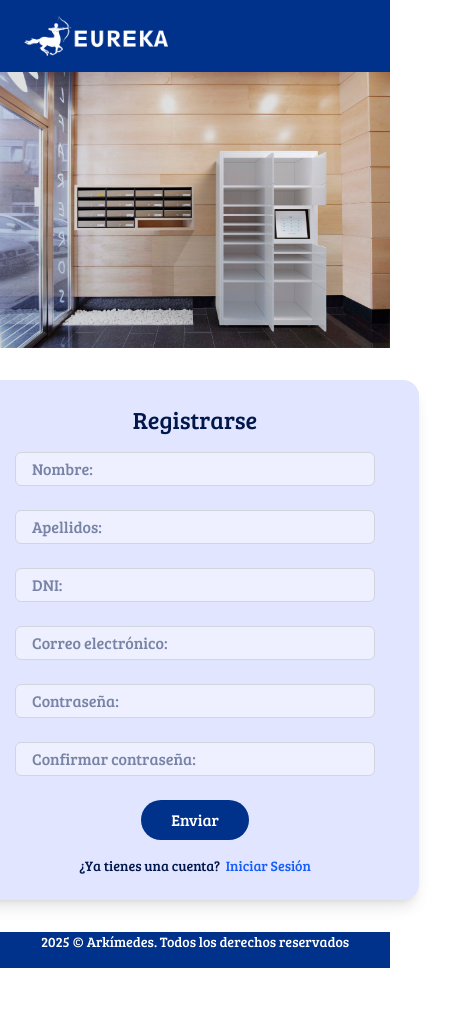
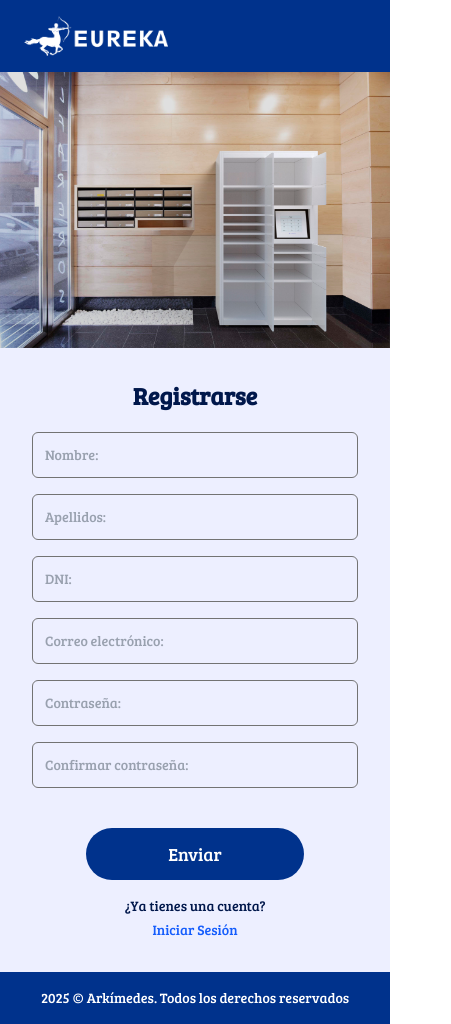
Before and after one commit to Ayuik/buzon-inteligente-FE-testing, a React (Vite) app: page /register in a window 390 px wide. Shown: the whole page, 451 px wide, since content can reach past the window. Before the commit the page ends 968 px from the top, so only its background shows below. Built offline with nearby package versions, Linux system fonts and the light colour scheme.

Commit message:
fix RegisterForm styles, responsive design

```diff
--- a/src/components/RegisterForm.jsx
+++ b/src/components/RegisterForm.jsx
@@ -1,12 +1,17 @@
-import React, { useState } from 'react';
-import { useForm } from 'react-hook-form';
+import React, { useState } from "react";
+import { useForm } from "react-hook-form";
 import { SuccessModal } from "./SuccessModal";
-import { Link } from 'react-router-dom';
+import { Link } from "react-router-dom";
 
 export const RegisterForm = () => {
   const [errorMessage, setErrorMessage] = useState("");
   const [showPopover, setShowPopover] = useState(false);
-    const { register, handleSubmit, watch, formState: { errors } } = useForm();
+  const {
+    register,
+    handleSubmit,
+    watch,
+    formState: { errors },
+  } = useForm();
   const onSubmit = async (data) => {
     setErrorMessage("");
     const encodedPassword = btoa(data.password);
@@ -15,13 +20,13 @@ export const RegisterForm = () => {
       userName: data.nombre,
       userSurname: data.apellidos,
       userEmail: data.email,
-        userPassword: encodedPassword
+      userPassword: encodedPassword,
     };
     try {
       const response = await fetch("http://localhost:8080/api/auth/register", {
         method: "POST",
         headers: { "Content-Type": "application/json" },
-            body: JSON.stringify(requestBody)
+        body: JSON.stringify(requestBody),
       });
       if (response.status === 201) {
         setShowPopover(true);
@@ -35,51 +40,135 @@ export const RegisterForm = () => {
     }
   };
   return (
-        <div id="register-form-container" className="form-container flex items-center justify-center bg-white relative font-bree p-8">
-            <div id="register-form-card" className="bg-[#E1E5FF] p-6 rounded-2xl w-md shadow-lg border-gray-300">
-                <h2 id="form-title" className="text-2xl text-center text-[#00174B] mb-4 font-bree">
-                 Registrarse
-                </h2>
-            <form id="register-form" className="space-y-6 w-[90%] mx-auto" onSubmit={handleSubmit(onSubmit)}>
-                <input id="input-name" type="text" placeholder="Nombre:"
-                {...register('nombre', { required: 'Required field' })} className="w-full px-4 py-1 rounded-md border border-gray-300 bg-[#EEF0FF] text-[#00174B] focus:outline-none focus:ring-1"/>
-                {errors.nombre && <p className="text-red-600 "> {errors.nombre.message}</p>}
-                <input id="input-apellidos" type="text" placeholder="Apellidos:"
-                {...register('apellidos', { required: 'Required field' })} className="w-full px-4 py-1 rounded-md border border-gray-300 bg-[#EEF0FF] text-[#00174B] focus:outline-none focus:ring-1"/>
-                {errors.apellidos && <p className="text-red-600 text-sm"> {errors.apellidos.message}</p>}
-                <input id="input-dni" type="text" placeholder="DNI:"
-                {...register('dni', { required: 'Required field', pattern: { value: /^\d{8}[A-Za-z]$/, message: 'Formato de DNI no válido (8 cifras y una letra)' }})} className="w-full px-4 py-1 rounded-md border border-gray-300 bg-[#EEF0FF] text-[#00174B] focus:outline-none focus:ring-1"/>
-                {errors.dni && <p className="text-red-600 text-sm"> {errors.dni.message}</p>}
-                <input id="input-email" type="email" placeholder="Correo electrónico:"
-                {...register('email', { required: 'Required field', pattern: { value: /^[^@]+@[^@]+\.[a-zA-Z]{2,}$/, message: 'Correo no válido' }})} className="w-full px-4 py-1 rounded-md border border-gray-300 bg-[#EEF0FF] text-[#00174B] focus:outline-none focus:ring-1"/>
-                {errors.email && <p className="text-red-600 text-sm"> {errors.email.message}</p>}
-                <input id="input-password" type="password" placeholder="Contraseña:"
-                {...register('password', { required: 'Required field', minLength: { value: 8, message: 'La contraseña debe tener al menos 8 caracteres' }})}  className="w-full px-4 py-1 rounded-md border border-gray-300 bg-[#EEF0FF] text-[#00174B] focus:outline-none focus:ring-1"/>
-                {errors.password && <p className="text-red-600 text-sm"> {errors.password.message}</p>}
-                <input id="input-confirm-password" type="password" placeholder="Confirmar contraseña:"
-                {...register('confirmPassword', { required: 'Required field',
-                validate: value => value === watch('password') || 'Las contraseñas no coinciden' })} className="w-full px-4 py-1 rounded-md border border-gray-300 bg-[#EEF0FF] text-[#00174B] focus:outline-none focus:ring-1"/>
-                {errors.confirmPassword && <p className="text-red-600 text-sm"> {errors.confirmPassword.message}</p>}
-            <div id="submit-button-container" className="send-form-register flex justify-center">
-                <button id="submit-button" type="submit" className="w-[30%] bg-[#00328C] text-white py-2 rounded-full hover:opacity-96 transition font-bree cursor-pointer">
+    <form
+      id="register-form"
+      className="bg-[#bec7ff47] flex flex-col items-center justify-center h-full w-full font-bree lg:h-auto gap-5 p-8 lg:rounded-3xl lg:mx-auto lg:max-w-[28rem]"
+      onSubmit={handleSubmit(onSubmit)}
+    >
+      <div
+        id="title-register"
+        className="text-[#00174b] text-2xl font-semibold"
+      >
+        <h1 id="form-title">Registrarse</h1>
+      </div>
+      <div className="w-full space-y-4">
+        <input
+          id="input-name"
+          type="text"
+          placeholder="Nombre:"
+          {...register("nombre", { required: "Required field" })}
+          className="w-full p-3 border border-[#737373] rounded-md text-sm placeholder-gray-400"
+        />
+        {errors.nombre && (
+          <p className="text-red-500 text-sm"> {errors.nombre.message}</p>
+        )}
+        <input
+          id="input-apellidos"
+          type="text"
+          placeholder="Apellidos:"
+          {...register("apellidos", { required: "Required field" })}
+          className="w-full p-3 border border-[#737373] rounded-md text-sm placeholder-gray-400"
+        />
+        {errors.apellidos && (
+          <p className="text-red-500 text-sm"> {errors.apellidos.message}</p>
+        )}
+        <input
+          id="input-dni"
+          type="text"
+          placeholder="DNI:"
+          {...register("dni", {
+            required: "Required field",
+            pattern: {
+              value: /^\d{8}[A-Za-z]$/,
+              message: "Formato de DNI no válido (8 cifras y una letra)",
+            },
+          })}
+          className="w-full p-3 border border-[#737373] rounded-md text-sm placeholder-gray-400"
+        />
+        {errors.dni && (
+          <p className="text-red-500 text-sm"> {errors.dni.message}</p>
+        )}
+        <input
+          id="input-email"
+          type="email"
+          placeholder="Correo electrónico:"
+          {...register("email", {
+            required: "Required field",
+            pattern: {
+              value: /^[^@]+@[^@]+\.[a-zA-Z]{2,}$/,
+              message: "Correo no válido",
+            },
+          })}
+          className="w-full p-3 border border-[#737373] rounded-md text-sm placeholder-gray-400"
+        />
+        {errors.email && (
+          <p className="text-red-500 text-sm"> {errors.email.message}</p>
+        )}
+        <input
+          id="input-password"
+          type="password"
+          placeholder="Contraseña:"
+          {...register("password", {
+            required: "Required field",
+            minLength: {
+              value: 8,
+              message: "La contraseña debe tener al menos 8 caracteres",
+            },
+          })}
+          className="w-full p-3 border border-[#737373] rounded-md text-sm placeholder-gray-400"
+        />
+        {errors.password && (
+          <p className="text-red-500 text-sm"> {errors.password.message}</p>
+        )}
+        <input
+          id="input-confirm-password"
+          type="password"
+          placeholder="Confirmar contraseña:"
+          {...register("confirmPassword", {
+            required: "Required field",
+            validate: (value) =>
+              value === watch("password") || "Las contraseñas no coinciden",
+          })}
+          className="w-full p-3 border border-[#737373] rounded-md text-sm placeholder-gray-400"
+        />
+        {errors.confirmPassword && (
+          <p className="text-red-500 text-sm">
+            {" "}
+            {errors.confirmPassword.message}
+          </p>
+        )}
+        <div
+          id="submit-button-container"
+          className="mt-6 mb-4 relative flex justify-center"
+        >
+          <button
+            id="submit-button"
+            type="submit"
+            className="w-2/3 max-w-xs py-3 rounded-full text-lg text-white bg-[#00328c] hover:opacity-90 cursor-pointer"
+          >
             Enviar
           </button>
         </div>
-            </form>
-            {errorMessage && (
-            <p className="text-red-600 text-center mt-4 font-medium">{errorMessage}</p>)}
-            <p className="text-center mt-4 text-sm text-[#00174B]">
-              ¿Ya tienes una cuenta?   &nbsp;
+        {errorMessage && <p className="text-red-500 text-sm">{errorMessage}</p>}
+        <div
+          id="register-link"
+          className="flex flex-col justify-center text-center gap-1 text-[#00174b] text-sm mt-2 lg:flex-row"
+        >
+          ¿Ya tienes una cuenta?
           <Link to="/login" className="text-blue-600 hover:underline">
             Iniciar Sesión
           </Link>
-            </p>
         </div>
-            {showPopover && <SuccessModal title="¡Registro completado!"
+        {showPopover && (
+          <SuccessModal
+            title="¡Registro completado!"
             message="Ya puedes iniciar sesión"
             to="/login"
             buttonLabel="Aceptar"
-                            onAccept={() => setShowPopover(false)}/>}
+            onAccept={() => setShowPopover(false)}
+          />
+        )}
       </div>
+    </form>
   );
-}
+};
--- a/src/views/HomeView.jsx
+++ b/src/views/HomeView.jsx
@@ -8,11 +8,11 @@ export const HomeView = () => {
 
   const isRoot = location.pathname === "/";
   return (
-        <div className="flex flex-col sm:flex-row w-full h-full">
-            <div id="img-home" className="w-full h-full sm:w-1/2">
+        <div className="flex flex-col sm:flex-row w-full flex-1">
+            <div id="img-home" className="w-full w-[100%] sm:w-1/2">
                 <img src="/img/Captura.PNG" alt="" className=" h-full object-cover"/>
             </div>
-            <div className="w-full sm:w-1/2 flex flex-col h-full items-center justify-center">
+            <div className="w-full sm:w-1/2 flex flex-1 flex-col items-center justify-center">
               {isRoot && (
                 <Home
                   onLoginClick={() => navigate("/login")}
```
Lines whose indentation alone changed are shown as unchanged.
